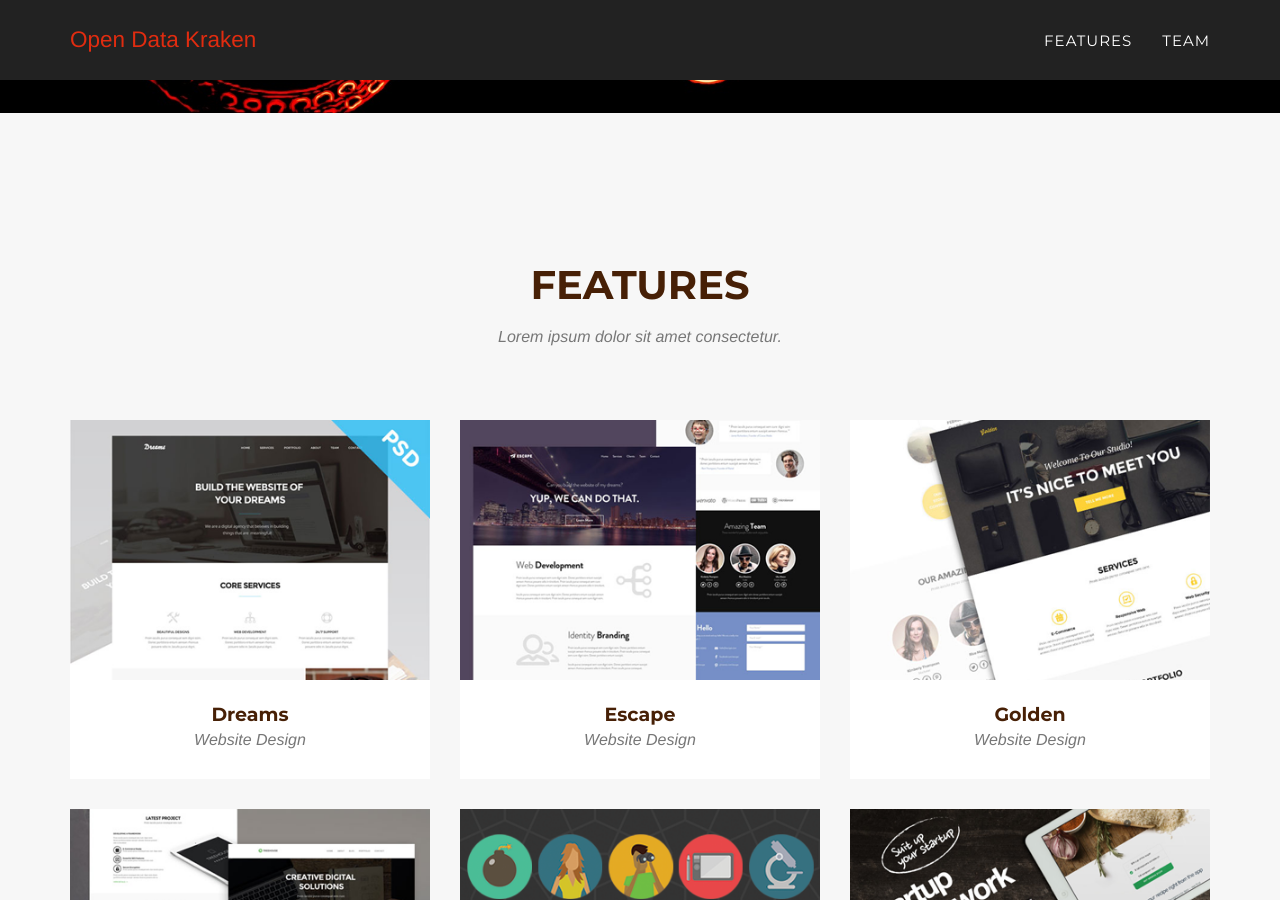
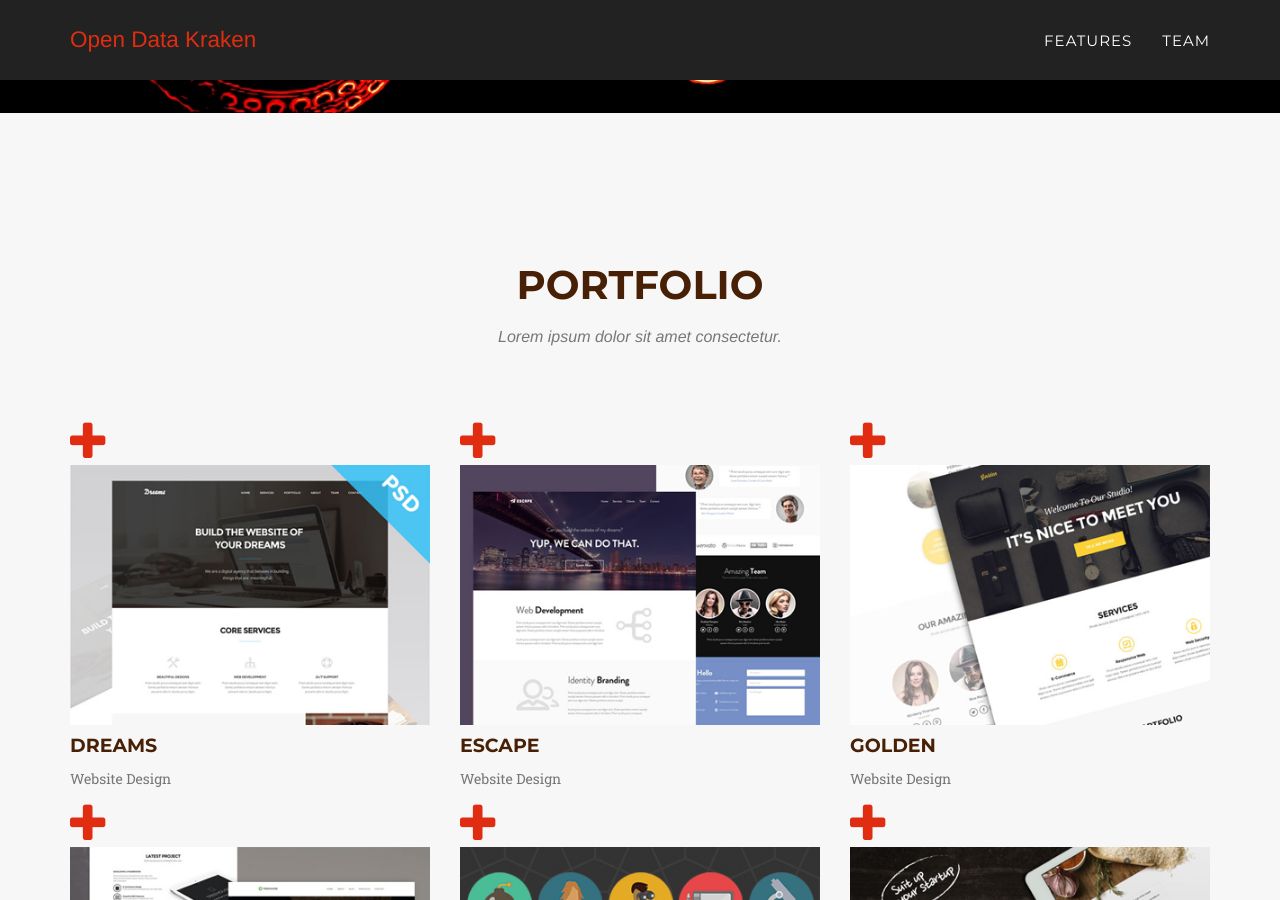
Before and after one commit to opendatakraken/opendatakraken.github.io, a Jekyll site: the page built from index.html, in a window 1280 px wide and 900 px high, scrolled down 645 px. Built offline with Jekyll 4.4.1, drawn with Linux system fonts in a browser that asks for light colours; some web fonts are replaced.

Commit message:
layout modified

```diff
--- a/_layouts/default.html
+++ b/_layouts/default.html
@@ -7,7 +7,7 @@
     <body id="page-top" class="index">
 
     {% include header.html %}
-    {% include feature_grid.html %}
+    {% include portfolio_grid.html %}
     {% include team.html %}
     {% include footer.html %}
     {% include modals.html %}
```
